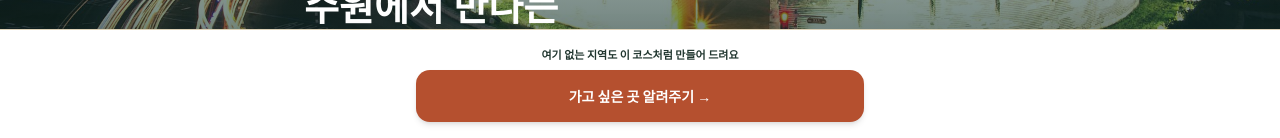
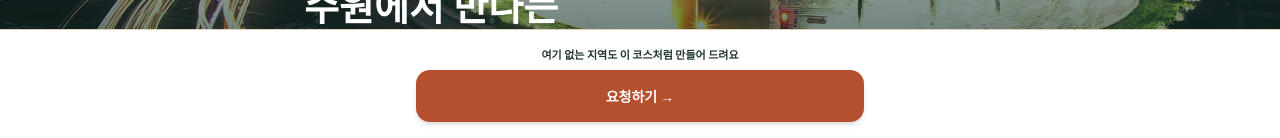
Before and after one commit to pdu05121-star/KSPOT_Tour_Page, a React (Vite) app: page /tour/suwon in a window 1280 px wide. Shown: the part 662-800 px from the top of the page. Built offline with nearby package versions, Linux system fonts and the light colour scheme; a web font is replaced by a local one.

Commit message:
하단 고정 CTA 버튼 문구를 '요청하기 →'로 통일 (라우터 페이지와 동일)

```diff
--- a/src/app/pages/SuwonTour.tsx
+++ b/src/app/pages/SuwonTour.tsx
@@ -164,7 +164,7 @@ const UI: Record<Lang, {
     closingTitle1: "원하는 지역도 이 코스처럼", closingTitle2: "막차까지 계산해서 만들어 드려요",
     closingSub1: "가고 싶은 지역이 궁금하면 알려주세요.", closingSub2: "신청 많은 곳부터 순서대로 다음 이야기를 만들어요.",
     stickyMsg: "여기 없는 지역도 이 코스처럼 만들어 드려요",
-    stickyBtn: "가고 싶은 곳 알려주기 →",
+    stickyBtn: "요청하기 →",
   },
   en: {
     backLink: "See other tours", brand: "KSPOT Travelog",
@@ -190,7 +190,7 @@ const UI: Record<Lang, {
     closingTitle1: "We'll build your course too,", closingTitle2: "calculated down to the last train",
     closingSub1: "Tell us where you're curious about.", closingSub2: "We build the most-requested places next, in order.",
     stickyMsg: "We'll build a course for other regions too",
-    stickyBtn: "Tell us where →",
+    stickyBtn: "Request →",
   },
   ja: {
     backLink: "他のツアーを見る", brand: "KSPOT Travelog",
```
